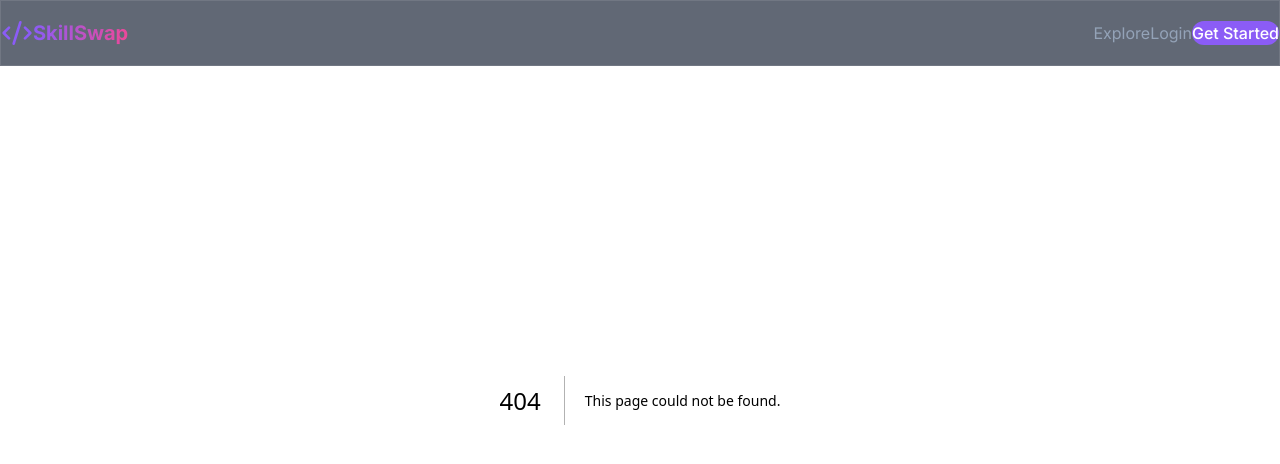
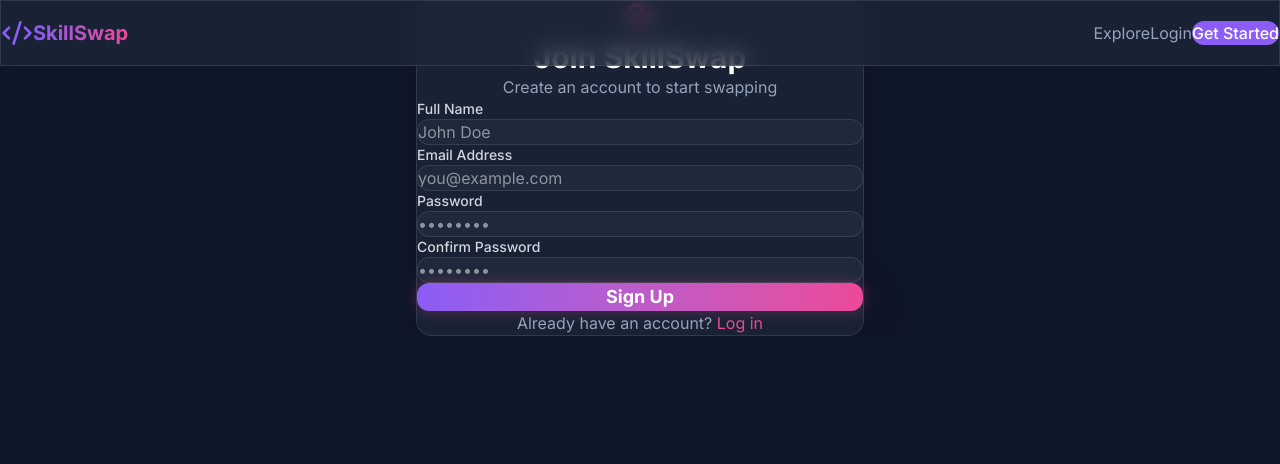
Before and after one commit to Zeelkundariya/LedgerCore_working, a Next.js app in the folder client/: page /register in a window 1280 px wide. Before the commit this address had no page. Shown: the top 464 px of the page. Built offline with nearby package versions, Linux system fonts and the light colour scheme.

Commit message:
Push 16: Create Login and Register pages with glassmorphic design

```diff
--- /dev/null
+++ b/client/src/app/login/page.js
@@ -0,0 +1,113 @@
+"use client";
+
+import { useState } from 'react';
+import { motion } from 'framer-motion';
+import Link from 'next/link';
+import { useRouter } from 'next/navigation';
+import { useAuthStore } from '@/store/useAuthStore';
+import { LogIn } from 'lucide-react';
+
+export default function Login() {
+  const [email, setEmail] = useState('');
+  const [password, setPassword] = useState('');
+  const [error, setError] = useState('');
+  const [loading, setLoading] = useState(false);
+  const router = useRouter();
+  const login = useAuthStore(state => state.login);
+
+  const handleSubmit = async (e) => {
+    e.preventDefault();
+    setLoading(true);
+    setError('');
+
+    try {
+      const res = await fetch('http://localhost:5000/api/auth/login', {
+        method: 'POST',
+        headers: { 'Content-Type': 'application/json' },
+        body: JSON.stringify({ email, password })
+      });
+      const data = await res.json();
+
+      if (!res.ok) {
+        throw new Error(data.message || 'Login failed');
+      }
+
+      login(data);
+      router.push('/dashboard');
+    } catch (err) {
+      setError(err.message);
+    } finally {
+      setLoading(false);
+    }
+  };
+
+  return (
+    <div className="flex-grow flex items-center justify-center p-4 relative overflow-hidden">
+      <div className="absolute top-1/4 left-1/4 w-96 h-96 bg-primary/20 rounded-full mix-blend-multiply filter blur-3xl opacity-50 animate-blob"></div>
+
+      <motion.div
+        initial={{ opacity: 0, y: 20 }}
+        animate={{ opacity: 1, y: 0 }}
+        className="w-full max-w-md"
+      >
+        <div className="glassmorphism rounded-2xl p-8 shadow-2xl relative z-10 border border-white/10">
+          <div className="text-center mb-8">
+            <div className="bg-primary/20 p-4 rounded-full inline-block mb-4">
+              <LogIn className="w-8 h-8 text-primary" />
+            </div>
+            <h2 className="text-3xl font-bold text-white">Welcome Back</h2>
+            <p className="text-text-secondary mt-2">Log in to continue swapping skills</p>
+          </div>
+
+          {error && (
+            <div className="bg-red-500/20 border border-red-500/50 text-red-200 p-3 rounded-lg mb-6 text-sm text-center">
+              {error}
+            </div>
+          )}
+
+          <form onSubmit={handleSubmit} className="space-y-5">
+            <div>
+              <label className="block text-sm font-medium text-gray-300 mb-1">Email Address</label>
+              <input
+                type="email"
+                required
+                className="w-full px-4 py-3 bg-surface border border-white/10 rounded-xl focus:outline-none focus:ring-2 focus:ring-primary text-white transition-all"
+                placeholder="you@example.com"
+                value={email}
+                onChange={(e) => setEmail(e.target.value)}
+              />
+            </div>
+            <div>
+              <label className="block text-sm font-medium text-gray-300 mb-1">Password</label>
+              <input
+                type="password"
+                required
+                className="w-full px-4 py-3 bg-surface border border-white/10 rounded-xl focus:outline-none focus:ring-2 focus:ring-primary text-white transition-all"
+                placeholder="••••••••"
+                value={password}
+                onChange={(e) => setPassword(e.target.value)}
+              />
+            </div>
+
+            <motion.button
+              whileHover={{ scale: 1.02 }}
+              whileTap={{ scale: 0.98 }}
+              disabled={loading}
+              type="submit"
+              className="w-full py-3 bg-primary hover:bg-primary-dark text-white rounded-xl font-bold text-lg shadow-[0_0_15px_rgba(139,92,246,0.3)] transition-all disabled:opacity-50"
+            >
+              {loading ? 'Logging in...' : 'Log In'}
+            </motion.button>
+          </form>
+
+          <p className="text-center mt-6 text-text-secondary">
+            Don't have an account?{' '}
+            <Link href="/register" className="text-primary hover:text-white transition-colors">
+              Sign up
+            </Link>
+          </p>
+        </div>
+      </motion.div>
+    </div>
+  );
+}
--- /dev/null
+++ b/client/src/app/register/page.js
@@ -0,0 +1,141 @@
+"use client";
+
+import { useState } from 'react';
+import { motion } from 'framer-motion';
+import Link from 'next/link';
+import { useRouter } from 'next/navigation';
+import { useAuthStore } from '@/store/useAuthStore';
+import { UserPlus } from 'lucide-react';
+
+export default function Register() {
+  const [name, setName] = useState('');
+  const [email, setEmail] = useState('');
+  const [password, setPassword] = useState('');
+  const [confirmPassword, setConfirmPassword] = useState('');
+  const [error, setError] = useState('');
+  const [loading, setLoading] = useState(false);
+  const router = useRouter();
+  const login = useAuthStore(state => state.login);
+
+  const handleSubmit = async (e) => {
+    e.preventDefault();
+    if (password !== confirmPassword) {
+      setError('Passwords do not match');
+      return;
+    }
+    setLoading(true);
+    setError('');
+
+    try {
+      const res = await fetch('http://localhost:5000/api/auth/register', {
+        method: 'POST',
+        headers: { 'Content-Type': 'application/json' },
+        body: JSON.stringify({ name, email, password })
+      });
+      const data = await res.json();
+
+      if (!res.ok) {
+        throw new Error(data.message || 'Registration failed');
+      }
+
+      login(data);
+      router.push('/dashboard');
+    } catch (err) {
+      setError(err.message);
+    } finally {
+      setLoading(false);
+    }
+  };
+
+  return (
+    <div className="flex-grow flex items-center justify-center p-4 relative overflow-hidden py-10">
+      <div className="absolute top-1/2 right-1/4 w-96 h-96 bg-secondary/20 rounded-full mix-blend-multiply filter blur-3xl opacity-50 animate-blob"></div>
+
+      <motion.div
+        initial={{ opacity: 0, y: 20 }}
+        animate={{ opacity: 1, y: 0 }}
+        className="w-full max-w-md"
+      >
+        <div className="glassmorphism rounded-2xl p-8 shadow-2xl relative z-10 border border-white/10">
+          <div className="text-center mb-8">
+            <div className="bg-secondary/20 p-4 rounded-full inline-block mb-4">
+              <UserPlus className="w-8 h-8 text-secondary" />
+            </div>
+            <h2 className="text-3xl font-bold text-white">Join SkillSwap</h2>
+            <p className="text-text-secondary mt-2">Create an account to start swapping</p>
+          </div>
+
+          {error && (
+            <div className="bg-red-500/20 border border-red-500/50 text-red-200 p-3 rounded-lg mb-6 text-sm text-center">
+              {error}
+            </div>
+          )}
+
+          <form onSubmit={handleSubmit} className="space-y-4">
+            <div>
+              <label className="block text-sm font-medium text-gray-300 mb-1">Full Name</label>
+              <input
+                type="text"
+                required
+                className="w-full px-4 py-3 bg-surface border border-white/10 rounded-xl focus:outline-none focus:ring-2 focus:ring-secondary text-white transition-all"
+                placeholder="John Doe"
+                value={name}
+                onChange={(e) => setName(e.target.value)}
+              />
+            </div>
+            <div>
+              <label className="block text-sm font-medium text-gray-300 mb-1">Email Address</label>
+              <input
+                type="email"
+                required
+                className="w-full px-4 py-3 bg-surface border border-white/10 rounded-xl focus:outline-none focus:ring-2 focus:ring-secondary text-white transition-all"
+                placeholder="you@example.com"
+                value={email}
+                onChange={(e) => setEmail(e.target.value)}
+              />
+            </div>
+            <div>
+              <label className="block text-sm font-medium text-gray-300 mb-1">Password</label>
+              <input
+                type="password"
+                required
+                className="w-full px-4 py-3 bg-surface border border-white/10 rounded-xl focus:outline-none focus:ring-2 focus:ring-secondary text-white transition-all"
+                placeholder="••••••••"
+                value={password}
+                onChange={(e) => setPassword(e.target.value)}
+              />
+            </div>
+            <div>
+              <label className="block text-sm font-medium text-gray-300 mb-1">Confirm Password</label>
+              <input
+                type="password"
+                required
+                className="w-full px-4 py-3 bg-surface border border-white/10 rounded-xl focus:outline-none focus:ring-2 focus:ring-secondary text-white transition-all"
+                placeholder="••••••••"
+                value={confirmPassword}
+                onChange={(e) => setConfirmPassword(e.target.value)}
+              />
+            </div>
+
+            <motion.button
+              whileHover={{ scale: 1.02 }}
+              whileTap={{ scale: 0.98 }}
+              disabled={loading}
+              type="submit"
+              className="w-full py-3 mt-4 bg-gradient-to-r from-primary to-secondary hover:from-primary-dark hover:to-pink-600 text-white rounded-xl font-bold text-lg shadow-[0_0_15px_rgba(236,72,153,0.3)] transition-all disabled:opacity-50"
+            >
+              {loading ? 'Creating account...' : 'Sign Up'}
+            </motion.button>
+          </form>
+
+          <p className="text-center mt-6 text-text-secondary">
+            Already have an account?{' '}
+            <Link href="/login" className="text-secondary hover:text-white transition-colors">
+              Log in
+            </Link>
+          </p>
+        </div>
+      </motion.div>
+    </div>
+  );
+}
```
